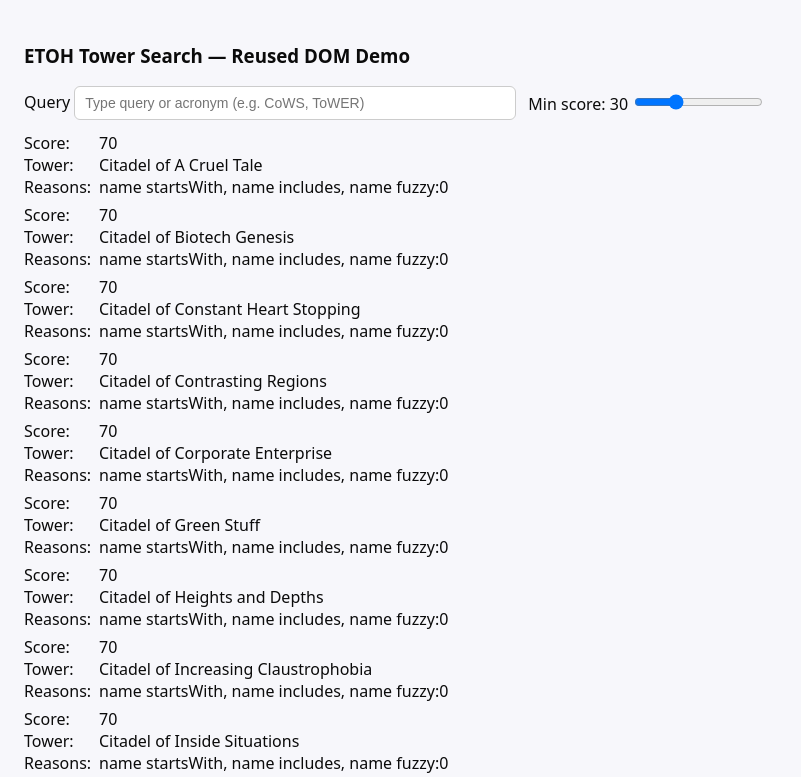
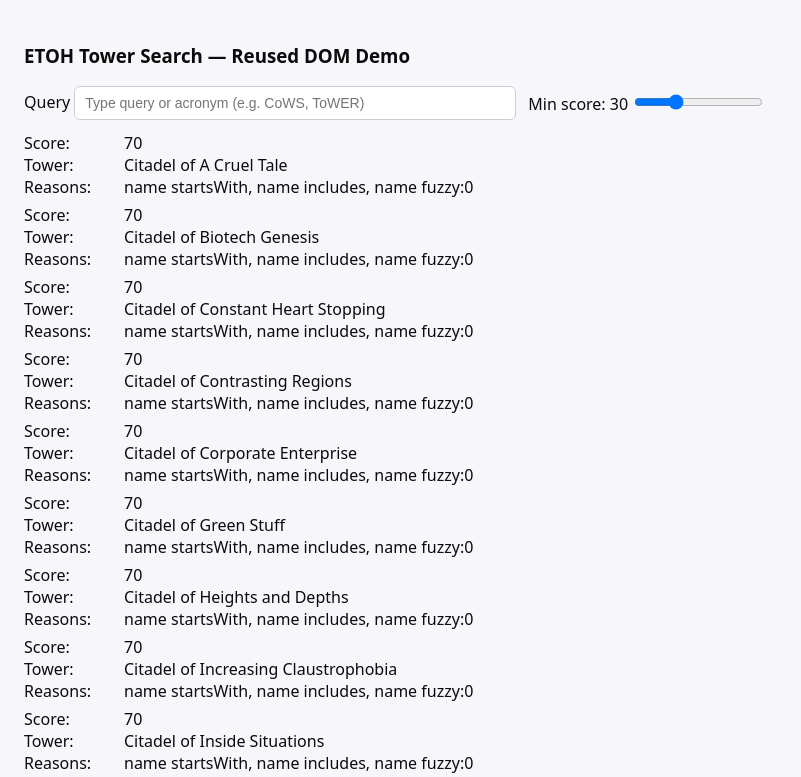
Before and after one commit to dragmine149/test_website, a plain HTML site: page search_template_test/export/index.html in a window 1280 px wide. Shown: the top 777 px of the page, without its empty margins (0-801 px from the left). Drawn offline with Linux system fonts and the light colour scheme.

Commit message:
Forgot build

```diff
--- a/search_template_test/export/index-9w92tkpc.css
+++ b/search_template_test/export/index-9b50yerx.css
@@ -106,17 +106,17 @@ footer {
 #results > * span:not(#results > * > span > *):first-child:before {
   content: "Score: ";
   display: inline-block;
-  width: 75px;
+  width: 100px;
 }
 
 #results > * span:not(#results > * > span > *):nth-child(2):before {
   content: "Tower: ";
   display: inline-block;
-  width: 75px;
+  width: 100px;
 }
 
 #results > * span:not(#results > * > span > *):nth-child(3):before {
   content: "Reasons: ";
   display: inline-block;
-  width: 75px;
+  width: 100px;
 }
--- a/search_template_test/export/index.html
+++ b/search_template_test/export/index.html
@@ -25,5 +25,5 @@
 
     <footer>Code written by T3 Chat (AI assistant). Demo only.</footer>
   </div>
-<link rel="stylesheet" crossorigin href="./index-9w92tkpc.css"><script type="module" crossorigin src="./index-v4z4tcs4.js"></script></body>
+<link rel="stylesheet" crossorigin href="./index-9b50yerx.css"><script type="module" crossorigin src="./index-v4z4tcs4.js"></script></body>
 </html>
```
